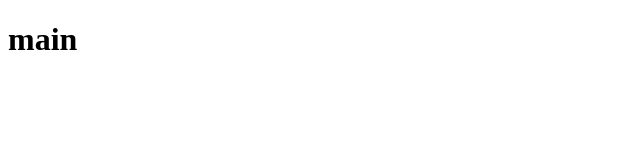
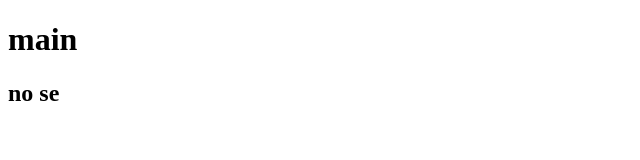
Before and after one commit to miguel-ballesteros/git, a plain HTML site: page index.html in a window 1280 px wide. Shown: the full height of the page, 0-640 px from the left. Drawn offline with Linux system fonts and the light colour scheme.

Commit message:
comit visual

```diff
--- a/index.html
+++ b/index.html
@@ -8,5 +8,6 @@
 </head>
 <body>
     <h1>main</h1>
+    <h2>no se</h2>
 </body>
 </html>
```
